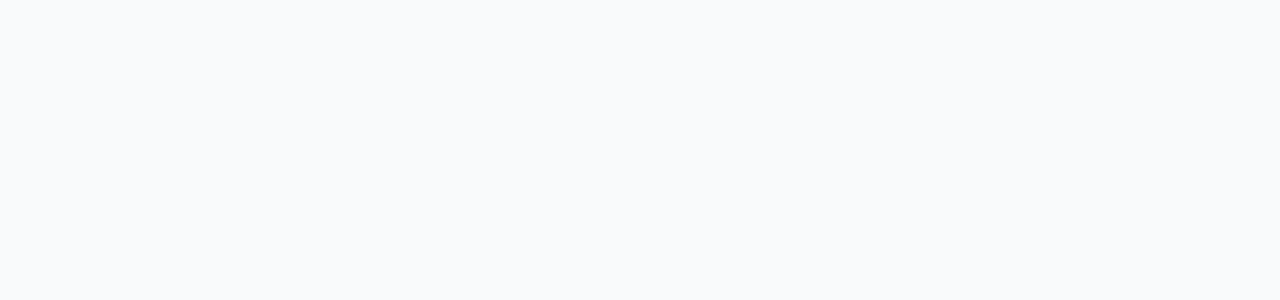
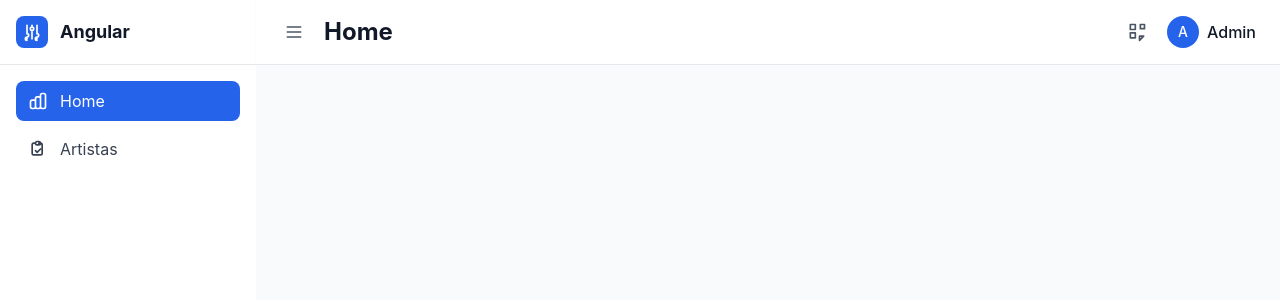
Before and after one commit to anthonyvergara/anthonydeoliveiravergara703795, an Angular app in the folder frontend/: page /home in a window 1280 px wide. Before the commit this address led to /. Shown: the top 300 px of the page. Built offline with nearby package versions, Linux system fonts and the light colour scheme.

Commit message:
feat(frontend): implement sidebar navigation and routing for home and artists

```diff
--- a/frontend/src/app/app.html
+++ b/frontend/src/app/app.html
@@ -1,2 +1,76 @@
 <div class="min-h-screen bg-gray-50 flex">
+  <div class="bg-white shadow-lg transition-all duration-300 flex flex-col"
+       [class.w-64]="sidebarOpen()"
+       [class.w-16]="!sidebarOpen()">
+
+    <div class="p-4 border-b border-gray-200">
+      <div class="flex items-center space-x-3">
+        <div class="w-8 h-8 bg-blue-600 rounded-lg flex items-center justify-center">
+          <svg class="h-5 w-5 text-white" fill="none" stroke="currentColor" viewBox="0 0 24 24">
+            <path stroke-linecap="round" stroke-linejoin="round" stroke-width="2" d="M12 6V4m0 2a2 2 0 100 4m0-4a2 2 0 110 4m-6 8a2 2 0 100-4m0 4a2 2 0 100 4m0-4v2m0-6V4m6 6v10m6-2a2 2 0 100-4m0 4a2 2 0 100 4m0-4v2m0-6V4"></path>
+          </svg>
+        </div>
+        <span *ngIf="sidebarOpen()" class="font-bold text-lg text-gray-900">Angular</span>
+      </div>
+    </div>
+
+    <nav class="flex-1 p-4">
+      <ul class="space-y-2">
+        <li *ngFor="let item of menuItems">
+          <button
+            (click)="setActiveSection(item.id)"
+            class="w-full flex items-center space-x-3 px-3 py-2 rounded-lg transition-colors"
+            [class.bg-blue-600]="activeSection() === item.id"
+            [class.text-white]="activeSection() === item.id"
+            [class.text-gray-700]="activeSection() !== item.id"
+            [class.hover:bg-gray-100]="activeSection() !== item.id">
+
+            <svg *ngIf="item.icon === 'bar-chart-3'" class="h-5 w-5" fill="none" stroke="currentColor" viewBox="0 0 24 24">
+              <path stroke-linecap="round" stroke-linejoin="round" stroke-width="2" d="M9 19v-6a2 2 0 00-2-2H5a2 2 0 00-2 2v6a2 2 0 002 2h2a2 2 0 002-2zm0 0V9a2 2 0 012-2h2a2 2 0 012 2v10m-6 0a2 2 0 002 2h2a2 2 0 002-2m0 0V5a2 2 0 012-2h2a2 2 0 012 2v14a2 2 0 01-2 2h-2a2 2 0 01-2-2z"></path>
+            </svg>
+
+            <svg *ngIf="item.icon === 'clipboard-check'" class="h-5 w-5" fill="none" stroke="currentColor" viewBox="0 0 24 24">
+              <path stroke-linecap="round" stroke-linejoin="round" stroke-width="2" d="M9 5H7a2 2 0 00-2 2v10a2 2 0 002 2h8a2 2 0 002-2V7a2 2 0 00-2-2h-2M9 5a2 2 0 002 2h2a2 2 0 002-2M9 5a2 2 0 012-2h2a2 2 0 012 2m-6 9l2 2 4-4"></path>
+            </svg>
+            <span *ngIf="sidebarOpen()">{{ item.label }}</span>
+          </button>
+        </li>
+      </ul>
+    </nav>
+  </div>
+
+  <div class="flex-1 flex flex-col">
+    <header class="bg-white shadow-sm border-b border-gray-200 px-6 py-4">
+      <div class="flex items-center justify-between">
+        <div class="flex items-center space-x-4">
+          <button
+            (click)="toggleSidebar()"
+            class="text-gray-600 hover:text-gray-900 p-1 rounded-lg hover:bg-gray-100">
+            <svg class="h-5 w-5" fill="none" stroke="currentColor" viewBox="0 0 24 24">
+              <path stroke-linecap="round" stroke-linejoin="round" stroke-width="2" d="M4 6h16M4 12h16M4 18h16"></path>
+            </svg>
+          </button>
+          <h1 class="text-2xl font-bold text-gray-900">{{ getActiveMenuLabel() }}</h1>
+        </div>
+
+        <div class="flex items-center space-x-4">
+          <button class="text-gray-600 hover:text-gray-900 p-1 rounded-lg hover:bg-gray-100">
+            <svg class="h-5 w-5" fill="none" stroke="currentColor" viewBox="0 0 24 24">
+              <path stroke-linecap="round" stroke-linejoin="round" stroke-width="2" d="M15 17h5l-5 5v-5zM4 19h6v-6H4v6zM16 3h5v5h-5V3zM4 3h6v6H4V3z"></path>
+            </svg>
+          </button>
+          <div class="flex items-center space-x-2">
+            <div class="w-8 h-8 bg-blue-600 rounded-full flex items-center justify-center">
+              <span class="text-white text-sm font-medium">A</span>
+            </div>
+            <span class="text-gray-900 font-medium">Admin</span>
+          </div>
+        </div>
+      </div>
+    </header>
+
+    <main class="flex-1 p-6 bg-gray-50">
+      <router-outlet></router-outlet>
+    </main>
+  </div>
 </div>
--- a/frontend/src/app/app.routes.ts
+++ b/frontend/src/app/app.routes.ts
@@ -1,4 +1,21 @@
 import { Routes } from '@angular/router';
 
 export const routes: Routes = [
+  {
+    path: '',
+    redirectTo: '/home',
+    pathMatch: 'full'
+  },
+  {
+    path: 'home',
+    loadComponent: () => import('./components/home/home.component').then(m => m.HomeComponent)
+  },
+  {
+    path: 'artists',
+    loadComponent: () => import('./components/artists/artist-list.component').then(m => m.ArtistListComponent)
+  },
+  {
+    path: '**',
+    redirectTo: '/home'
+  }
 ];
--- a/frontend/src/app/app.ts
+++ b/frontend/src/app/app.ts
@@ -1,16 +1,39 @@
 import { Component, signal } from '@angular/core';
 import { CommonModule } from '@angular/common';
-import { Router } from '@angular/router';
+import { RouterOutlet, Router } from '@angular/router';
 
 @Component({
   selector: 'app-root',
   standalone: true,
-  imports: [CommonModule],
+  imports: [CommonModule, RouterOutlet],
   templateUrl: './app.html',
   styleUrls: ['./app.scss']
 })
 export class AppComponent {
+  sidebarOpen = signal(true);
+  activeSection = signal('home');
+
+  menuItems = [
+    { id: 'home', label: 'Home', icon: 'bar-chart-3', route: '/home' },
+    { id: 'artists', label: 'Artistas', icon: 'clipboard-check', route: '/artists' },
+  ];
 
   constructor(private router: Router) {}
 
+  toggleSidebar() {
+    this.sidebarOpen.set(!this.sidebarOpen());
+  }
+
+  setActiveSection(sectionId: string) {
+    this.activeSection.set(sectionId);
+    const menuItem = this.menuItems.find(item => item.id === sectionId);
+    if (menuItem) {
+      this.router.navigate([menuItem.route]);
+    }
+  }
+
+  getActiveMenuLabel(): string {
+    const activeItem = this.menuItems.find(item => item.id === this.activeSection());
+    return activeItem ? activeItem.label : 'Home';
+  }
 }
```
